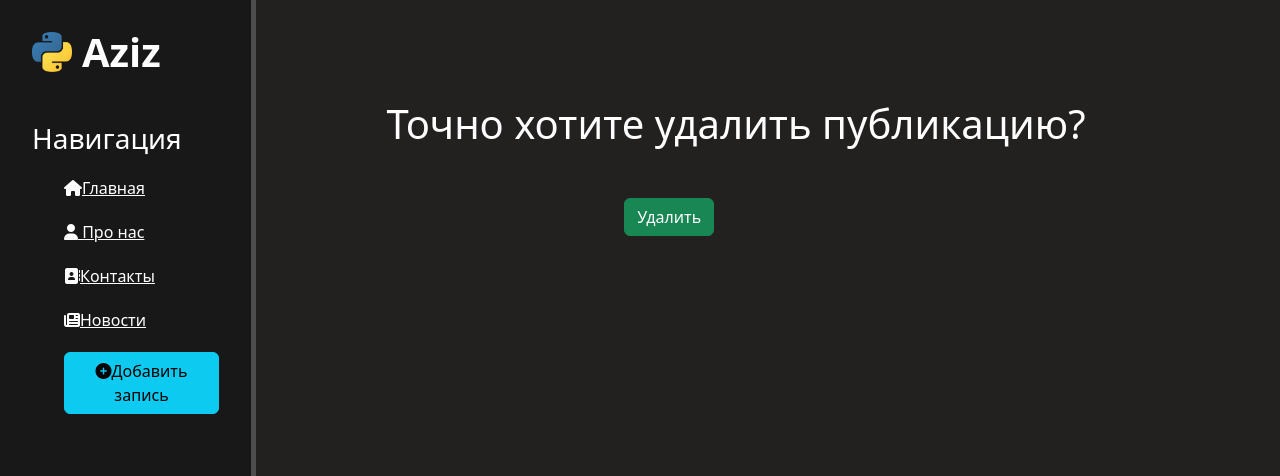
After one commit to woidead/django_repeating, a Django app: template news/templates/news/delete_record.html in a window 1280 px wide. The commit adds this page. Shown: the top 476 px of the page. Run offline with Django 5.2, Linux system fonts and the light colour scheme; the template is opened without the code that fills it, so the values that code supplies are empty.

Commit message:
added delete record

```diff
--- /dev/null
+++ b/news/templates/news/delete_record.html
@@ -0,0 +1,13 @@
+{% extends "main/base.html" %}
+{% block title %}Удаление пуболикации{% endblock%}
+
+{% block content %}
+
+    <div class="feature">
+        <h1>Точно хотите удалить публикацию?</h1>
+        <form method="post">
+            {% csrf_token %}
+            <button class="btn btn-success" type="submit">Удалить</button>
+        </form>
+    </div>
+{% endblock %}
--- a/news/templates/news/detail_view.html
+++ b/news/templates/news/detail_view.html
@@ -7,5 +7,9 @@
         <p>{{ article.date }}</p>
         <p>{{ article.full_text }}</p>
 
+        <a href="{% url 'news_update' article.id %}" class="btn btn-info">Редактировать</a>
+
+        <a href="{% url 'news_delete' article.id %}" class="btn btn-danger">Удалить</a>
+
     </div>
 {% endblock %}
--- a/news/templates/news/index.html
+++ b/news/templates/news/index.html
@@ -12,7 +12,6 @@
                     <p>{{i.anons}}</p>
                     <p>{{i.date}}</p>
                     <a href="{% url 'news_detail' i.id %}"><button class="btn btn-warning">Читать подробнее</button></a>
-                    <a class="edit-icon" href="{% url 'news_update' i.id %}"><i class="fa-regular fa-pen-to-square"></i></a>
 
                 </div>
             {% endfor %}
--- a/news/urls.py
+++ b/news/urls.py
@@ -1,10 +1,13 @@
 from django.urls import path
-from news.views import news_home, create, NewsDetailView, NewsUpdatelView
+from news.views import news_home, create, NewsDetailView, NewsUpdateView, NewsDeleteView
 
 urlpatterns = [
     path('', news_home, name='news_home'),
     path('create', create, name='create_news'),
     path('<int:pk>', NewsDetailView.as_view(), name='news_detail'),
-    path('<int:pk>/update', NewsUpdatelView.as_view(), name='news_update'),
+
+    path('<int:pk>/update', NewsUpdateView.as_view(), name='news_update'),
+
+    path('<int:pk>/delete', NewsDeleteView.as_view(), name='news_delete'),
 ]
 # "http://127.0.0.1:8000/news/"
```
Also changed, not shown: news/views.py (+8 -2 lines).
